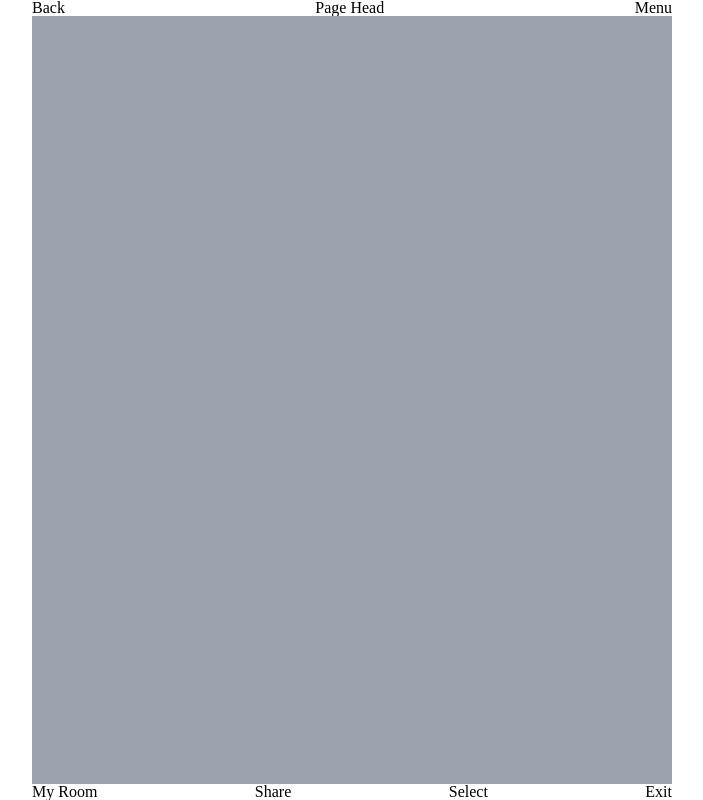
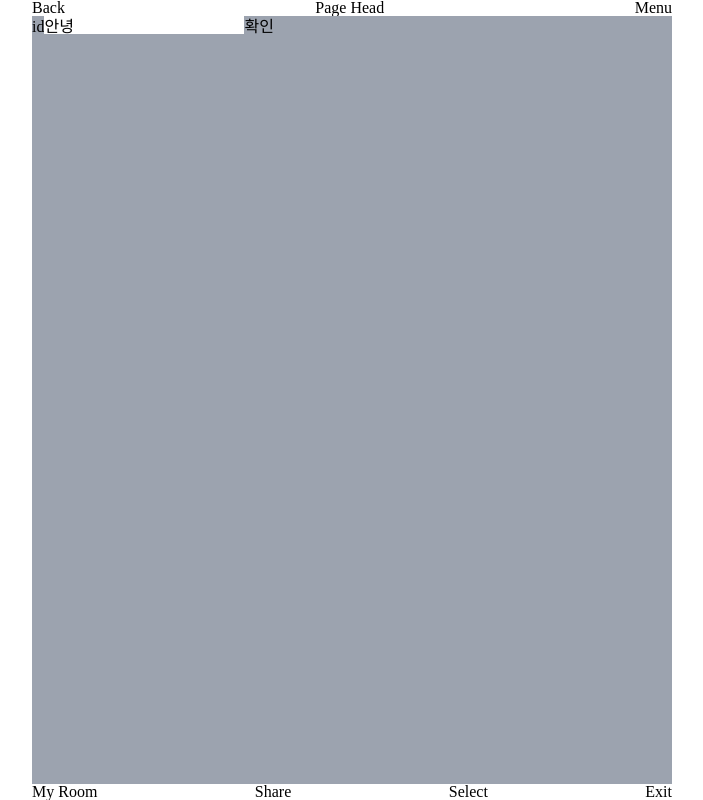
Before and after one commit to ThisLetter/ThisLetter-FE, a React (Create React App) app: page /login in a window 1280 px wide. Shown: the whole page, without its empty margins (288-991 px from the left). Built offline with nearby package versions, Linux system fonts and the light colour scheme.

Commit message:
[Update] custom hook

```diff
--- /dev/null
+++ b/src/components/common/NavigateButton.tsx
@@ -0,0 +1,26 @@
+import React from 'react';
+import { useNavigate } from 'react-router-dom';
+
+interface Props {
+  color:string;
+  page:string;
+  text:string
+}
+
+const NavigateButton = ({color, page, text}:Props) => {
+  const navigate = useNavigate()
+
+  const goPages = (page:string)=> {
+    navigate(page)
+  }
+
+  return (
+    <div>
+      <button className={'w-full h-20 mb-10 rounded box-border ' + color}  onClick={()=> {
+        goPages(page)
+      }}>{text}</button>
+    </div>
+  );
+};
+
+export default NavigateButton;
--- /dev/null
+++ b/src/components/login/LoginInput.tsx
@@ -0,0 +1,27 @@
+import { useInput } from "../../hooks/useInput";
+
+interface Props {
+  id:string
+  placeholder:string
+}
+
+const displayMsg = (msg:string)=> {
+  alert(msg)
+}
+
+const LoginInput = ({id, placeholder}:Props) => {
+
+  const [inputValue, changeHandler, submitHandler] = useInput("안녕",displayMsg)
+
+
+
+  return (
+    <div>
+      <label htmlFor={id}>{id}</label>
+      <input onChange={changeHandler} value={inputValue} type="text" id={id} placeholder={placeholder} />
+      <button onClick={submitHandler}>확인</button>
+    </div>
+  );
+};
+
+export default LoginInput;
--- /dev/null
+++ b/src/hooks/useInput.tsx
@@ -0,0 +1,22 @@
+import React, { ChangeEvent, useState } from 'react';
+interface Props {
+  initialValue:string,
+  submitAction: (inputValue:string)=>void
+}
+
+
+export const useInput = (initialValue:string, submitAction:(inputValue:string)=>void) => {
+
+  const [inputValue, setInputValue]= useState<any>(initialValue);
+
+  const changeHandler = (e:ChangeEvent<HTMLInputElement>)=> {
+    setInputValue(e.target.value)
+  }
+
+  const submitHandler = ()=> {
+    setInputValue("")
+    submitAction(inputValue)
+  }
+
+  return [inputValue, changeHandler, submitHandler]
+}
--- a/src/pages/Home.tsx
+++ b/src/pages/Home.tsx
@@ -1,9 +1,12 @@
 import React from 'react';
+import NavigateButton from '../components/common/NavigateButton';
 
 const Home = () => {
+
   return (
     <div>
-      this is home
+      <NavigateButton color={'bg-yellow-400'} page={'/login'} text={'로그인페이지로 가기'} />
+      <NavigateButton color={'bg-red-400'} page={'/register'} text={'회원가입페이지로 가기'} />
     </div>
   );
 };
--- /dev/null
+++ b/src/pages/Login.tsx
@@ -0,0 +1,12 @@
+import React from 'react';
+import LoginInput from '../components/login/LoginInput';
+
+const Login = () => {
+  return (
+    <div>
+      <LoginInput id='id' placeholder="아이디를 입력해주세요!" />
+    </div>
+  );
+};
+
+export default Login;
--- a/src/pages/index.ts
+++ b/src/pages/index.ts
@@ -1,3 +1,3 @@
 import Home from "./Home";
-
-export {Home};
+import Login from "./Login";
+export {Home, Login};
--- a/src/route/Router.tsx
+++ b/src/route/Router.tsx
@@ -1,12 +1,12 @@
 import React from "react";
 import { Route, Routes } from "react-router-dom";
-import {Home} from "../pages";
-import App from "../App";
+import {Home, Login} from "../pages";
 
 const Router = () => {
   return (
     <Routes>
       <Route path={"/"} element={<Home />} />
+      <Route path={"/login"} element={<Login />} />
     </Routes>
   );
 };
```
